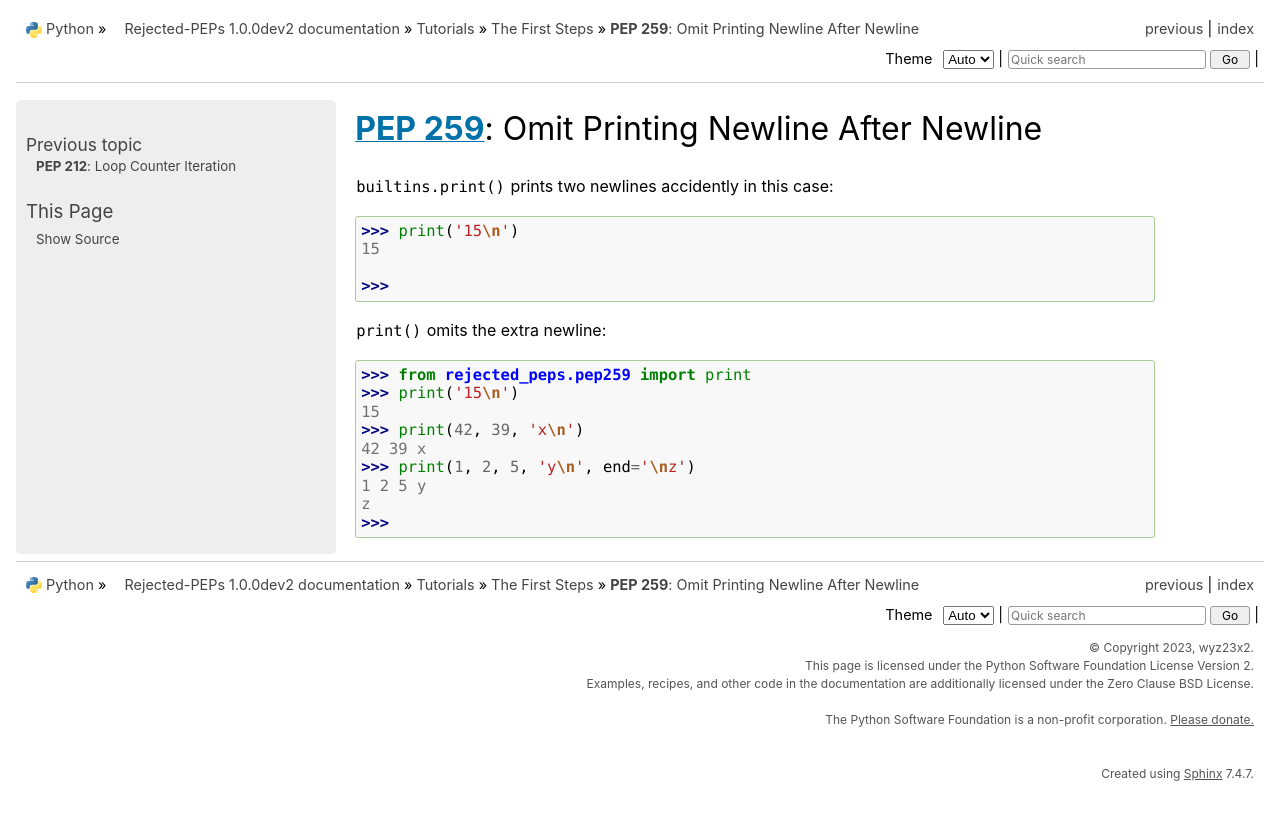
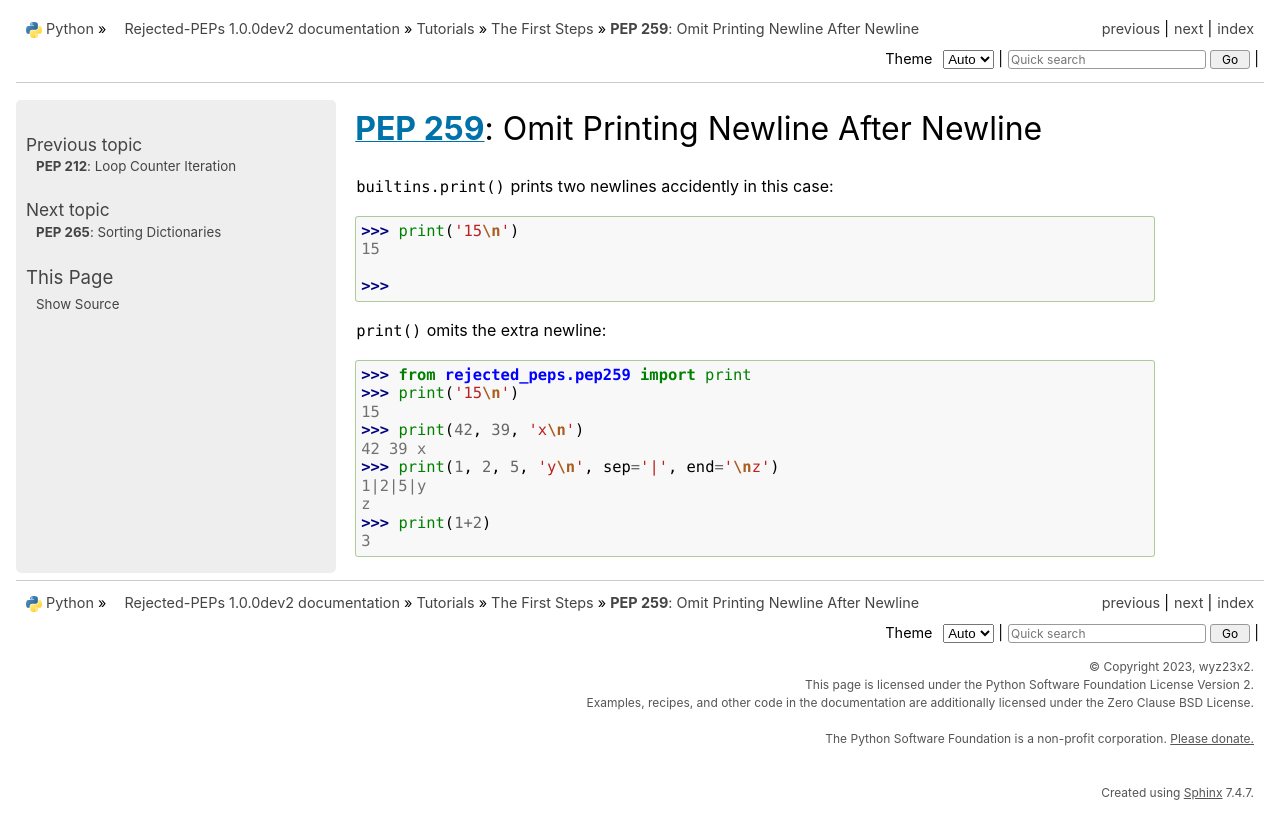
Before and after one commit to wyz23x2/rejected-peps, a Sphinx documentation site: the page built from docs/guides/pep259.rst, in a window 1280 px wide. Shown: the top 839 px of the page. Built offline with Sphinx 7.4.7, drawn with Linux system fonts in a browser that asks for light colours.

Commit message:
Update docs

```diff
--- a/docs/guides/pep259.rst
+++ b/docs/guides/pep259.rst
@@ -17,7 +17,8 @@
     15
     >>> print(42, 39, 'x\n')
     42 39 x
-    >>> print(1, 2, 5, 'y\n', end='\nz')
-    1 2 5 y
+    >>> print(1, 2, 5, 'y\n', sep='|', end='\nz')
+    1|2|5|y
     z
-    >>>
+    >>> print(1+2)
+    3
--- a/docs/index.rst
+++ b/docs/index.rst
@@ -10,7 +10,7 @@ This package picks up some of these PEPs and implements them.
 .. toctree::
     :glob:
     :name: mtoc
-    :maxdepth: 3
+    :maxdepth: 2
 
     quickstart
     guides/index
```
Also changed, not shown: docs/guides/pep265.rst (added, +15 -0 lines).
